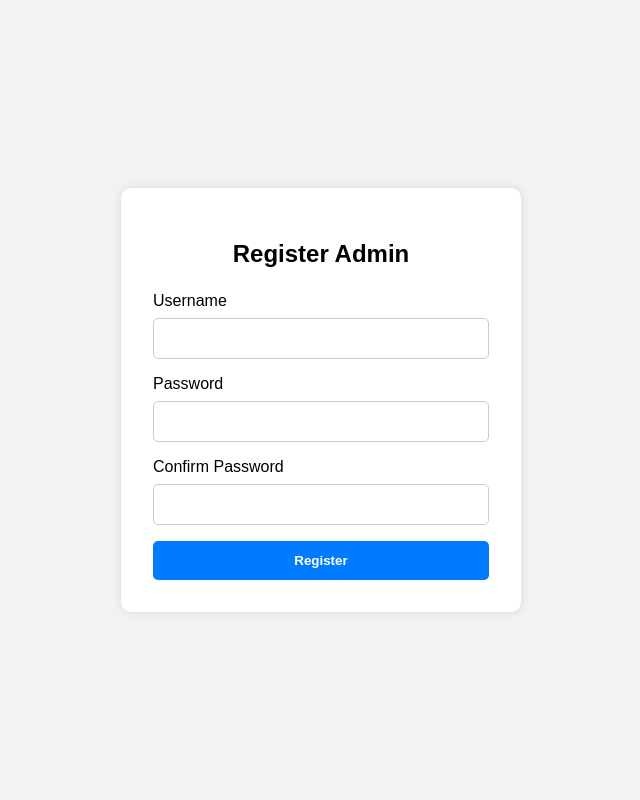
After one commit to PaduaMARLOU/POS, a PHP site: page /register.php in a window 1280 px wide. The commit adds this page. Shown: the whole page, without its empty margins (319-959 px from the left). Run offline with PHP 8.4, Linux system fonts and the light colour scheme.

Commit message:
register and login

```diff
--- a/css/login.css
+++ b/css/login.css
@@ -90,6 +90,13 @@ body {
   background: #0056b3;
 }
 
+button[disabled] {
+    background-color: #ccc;
+    cursor: not-allowed;
+    opacity: 0.7;
+}
+
+
 .error-message {
   color: red;
   font-weight: bold;
--- a/db.php
+++ b/db.php
@@ -1,8 +1,18 @@
 <?php
-// db.php
-$pdo = new PDO('mysql:host=localhost;dbname=pos_db', 'root', '');
-$pdo->setAttribute(PDO::ATTR_ERRMODE, PDO::ERRMODE_EXCEPTION);
-// Ensure the database connection is established
-if (!$pdo) {
-    die("Database connection failed: " . $pdo->errorInfo());
+$host = 'localhost';
+$db   = 'pos_db';
+$user = 'root';
+$pass = '';
+$charset = 'utf8mb4';
+
+$dsn = "mysql:host=$host;dbname=$db;charset=$charset";
+$options = [
+    PDO::ATTR_ERRMODE            => PDO::ERRMODE_EXCEPTION,
+    PDO::ATTR_DEFAULT_FETCH_MODE => PDO::FETCH_ASSOC,
+];
+
+try {
+    $pdo = new PDO($dsn, $user, $pass, $options);
+} catch (\PDOException $e) {
+    die('Database connection failed: ' . $e->getMessage());
 }
--- /dev/null
+++ b/register.php
@@ -0,0 +1,65 @@
+<?php
+session_start();
+require 'db.php';
+
+$error = '';
+$success = '';
+
+if ($_SERVER['REQUEST_METHOD'] === 'POST') {
+    $username = trim($_POST['username'] ?? '');
+    $password = $_POST['password'] ?? '';
+    $confirmPassword = $_POST['confirm_password'] ?? '';
+
+    if ($username === '' || $password === '') {
+        $error = "All fields are required.";
+    } elseif ($password !== $confirmPassword) {
+        $error = "Passwords do not match.";
+    } else {
+        // Check if username already exists
+        $stmt = $pdo->prepare("SELECT id FROM users WHERE username = ?");
+        $stmt->execute([$username]);
+        if ($stmt->fetch()) {
+            $error = "Username already exists.";
+        } else {
+            $hashedPassword = password_hash($password, PASSWORD_DEFAULT);
+            $stmt = $pdo->prepare("INSERT INTO users (username, password, account_type) VALUES (?, ?, 'admin')");
+            $stmt->execute([$username, $hashedPassword]);
+            $success = "Admin registered successfully!";
+        }
+    }
+}
+?>
+
+<!DOCTYPE html>
+<html lang="en">
+<head>
+    <meta charset="UTF-8" />
+    <meta name="viewport" content="width=device-width, initial-scale=1.0"/>
+    <title>Register Admin - POS</title>
+    <link rel="stylesheet" href="css/login.css">
+</head>
+<body>
+    <div class="login-container">
+        <h2>Register Admin</h2>
+
+        <?php if (!empty($error)): ?>
+            <div class="error-message"><?php echo htmlspecialchars($error); ?></div>
+        <?php elseif (!empty($success)): ?>
+            <div class="success-message"><?php echo htmlspecialchars($success); ?></div>
+        <?php endif; ?>
+
+        <form method="POST">
+            <label for="username">Username</label>
+            <input type="text" name="username" id="username" required>
+
+            <label for="password">Password</label>
+            <input type="password" name="password" id="password" required>
+
+            <label for="confirm_password">Confirm Password</label>
+            <input type="password" name="confirm_password" id="confirm_password" required>
+
+            <button type="submit">Register</button>
+        </form>
+    </div>
+</body>
+</html>
```
Also changed, not shown: database/pos_db.sql (added, +17 -0 lines), js/login.js (+14 -0 lines), login.php (+29 -7 lines), database/db.txt (deleted).
